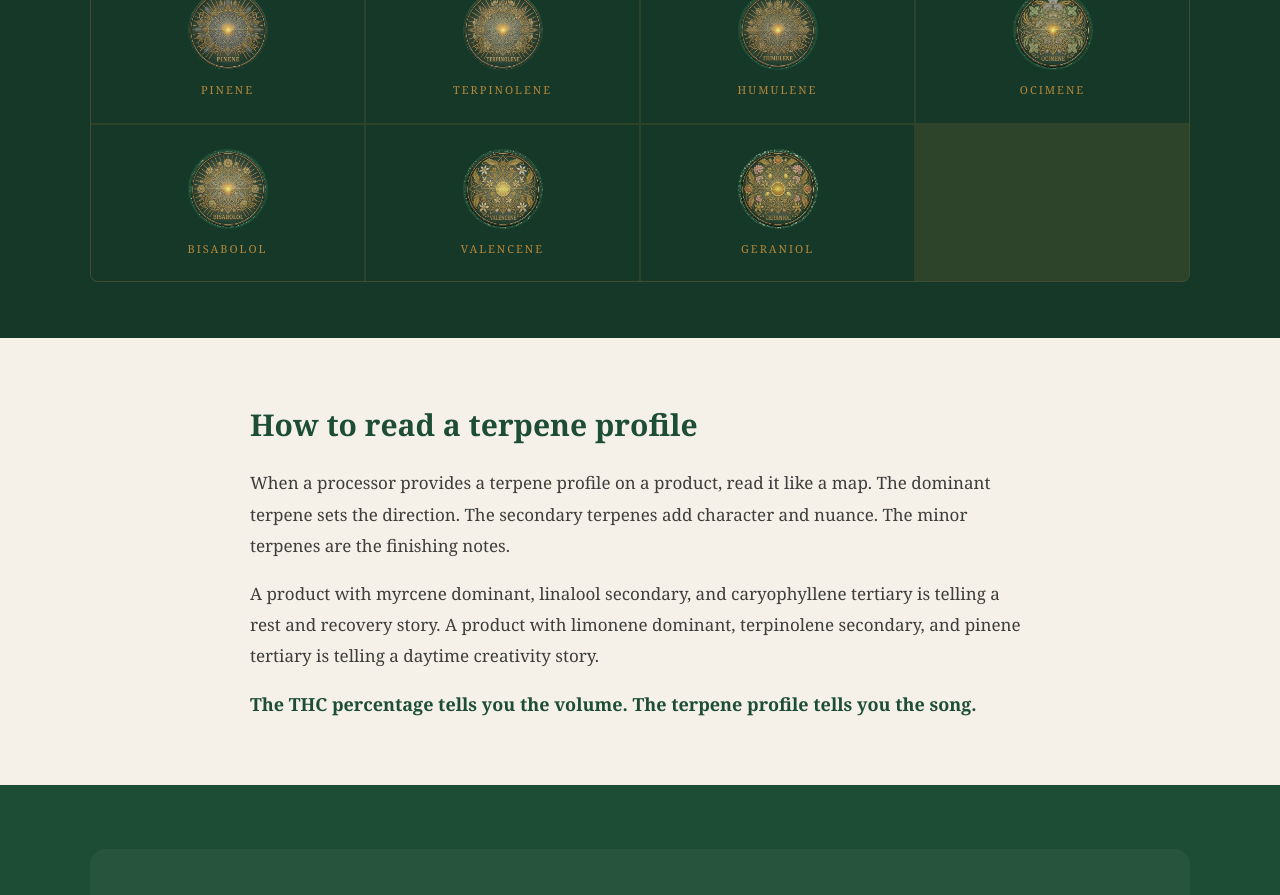
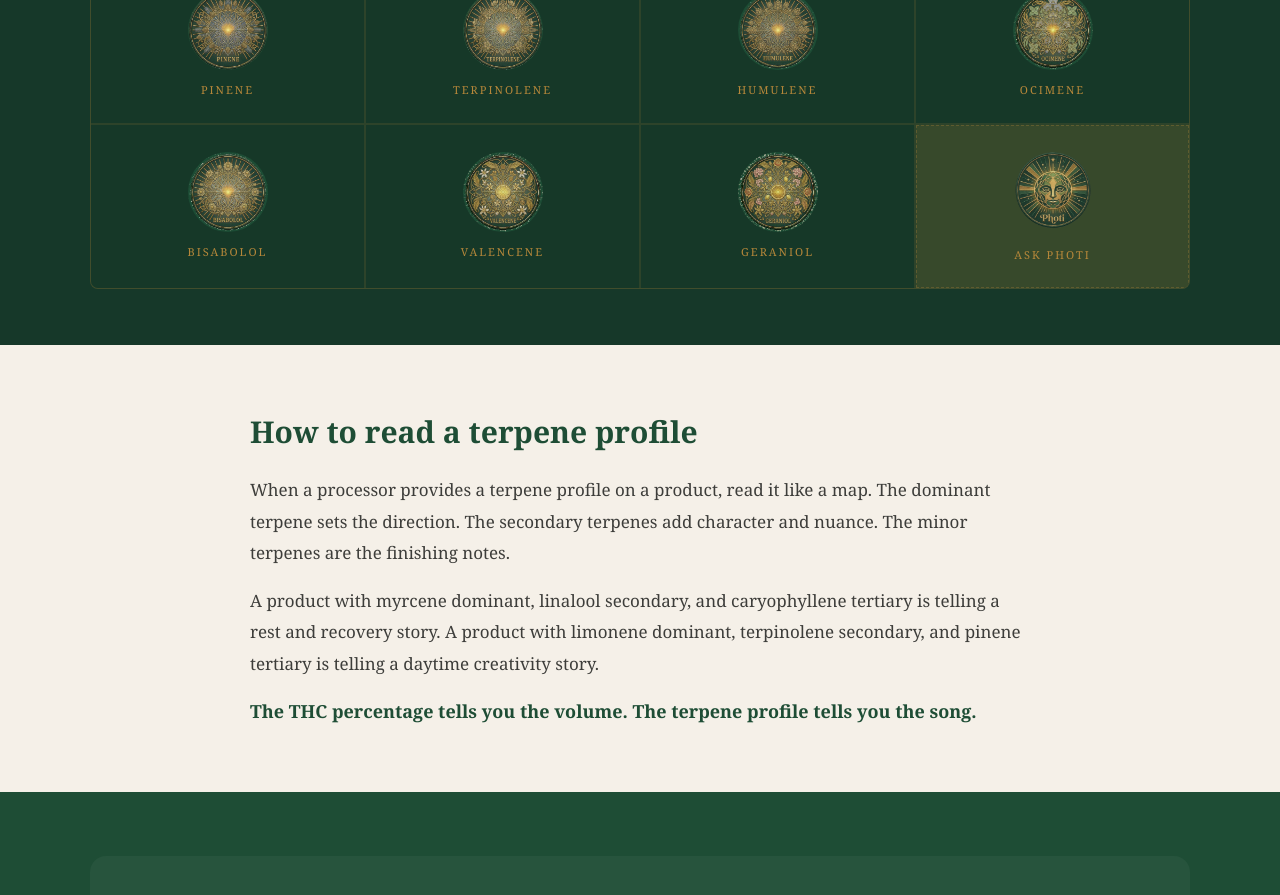
Before and after one commit to bryonskvor-pixel/michigansdailydeals, a Next.js app: page /terpenes in a window 1280 px wide. Shown: the part 1180-2075 px from the top of the page. Built offline with nearby package versions, Linux system fonts and the light colour scheme.

Commit message:
Update page.tsx

```diff
--- a/app/terpenes/page.tsx
+++ b/app/terpenes/page.tsx
@@ -250,6 +250,44 @@ export default function TerpenesPage() {
                 </span>
               </a>
             ))}
+            {/* CTA cell — fills the empty 12th spot */}
+            <a
+              href="/chat"
+              style={{
+                display: 'flex',
+                flexDirection: 'column',
+                alignItems: 'center',
+                justifyContent: 'center',
+                padding: '24px 16px',
+                backgroundColor: 'rgba(181,135,58,0.08)',
+                textDecoration: 'none',
+                transition: 'background-color 0.2s',
+                cursor: 'pointer',
+                gap: '16px',
+                border: '1px dashed rgba(181,135,58,0.3)',
+              }}
+              onMouseEnter={e => (e.currentTarget.style.backgroundColor = 'rgba(181,135,58,0.18)')}
+              onMouseLeave={e => (e.currentTarget.style.backgroundColor = 'rgba(181,135,58,0.08)')}
+            >
+              <img
+                src="/photi-emblem.png"
+                alt="Photi"
+                width="80"
+                height="80"
+                style={{ borderRadius: '50%', display: 'block', opacity: 0.9 }}
+              />
+              <span style={{
+                color: COLORS.gold,
+                fontSize: '11px',
+                letterSpacing: '2px',
+                textTransform: 'uppercase',
+                fontFamily: S.font,
+                textAlign: 'center',
+                lineHeight: '1.6',
+              }}>
+                Ask Photi
+              </span>
+            </a>
           </div>
         </div>
       </section>
```
